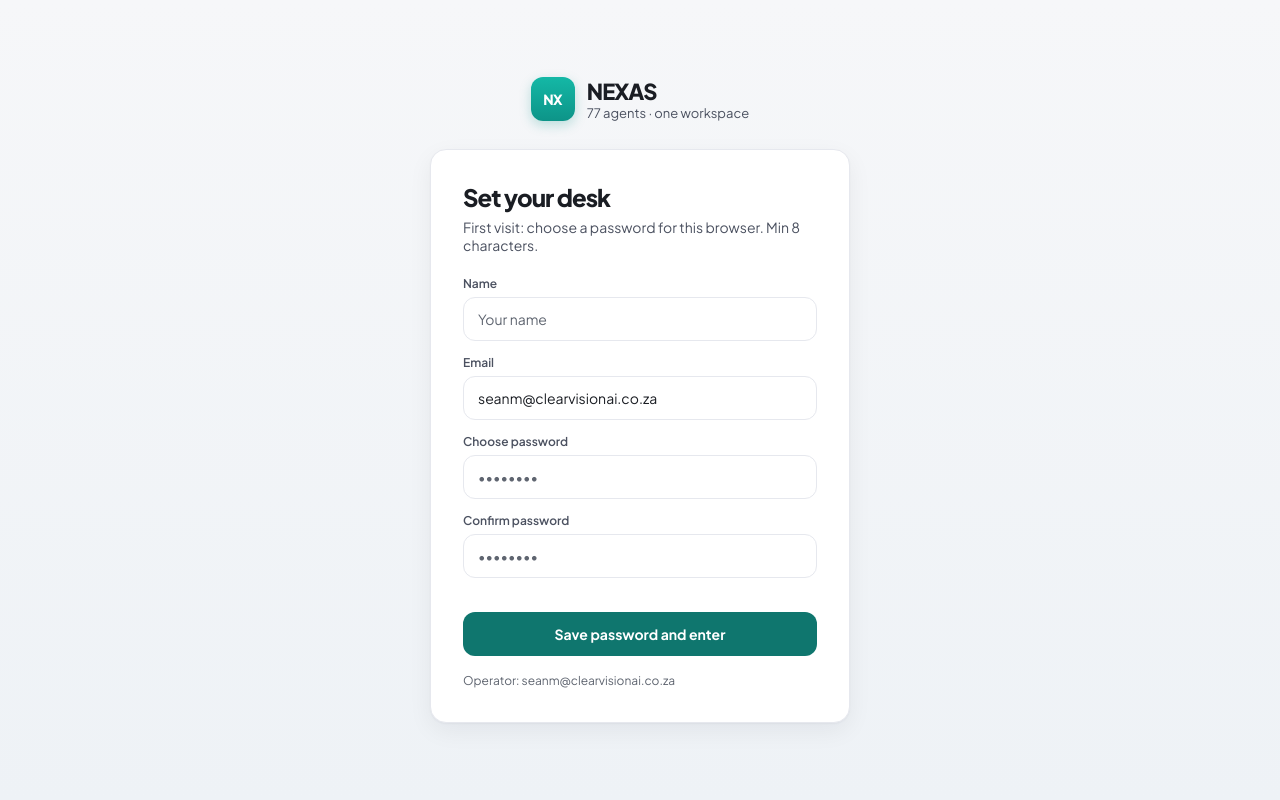
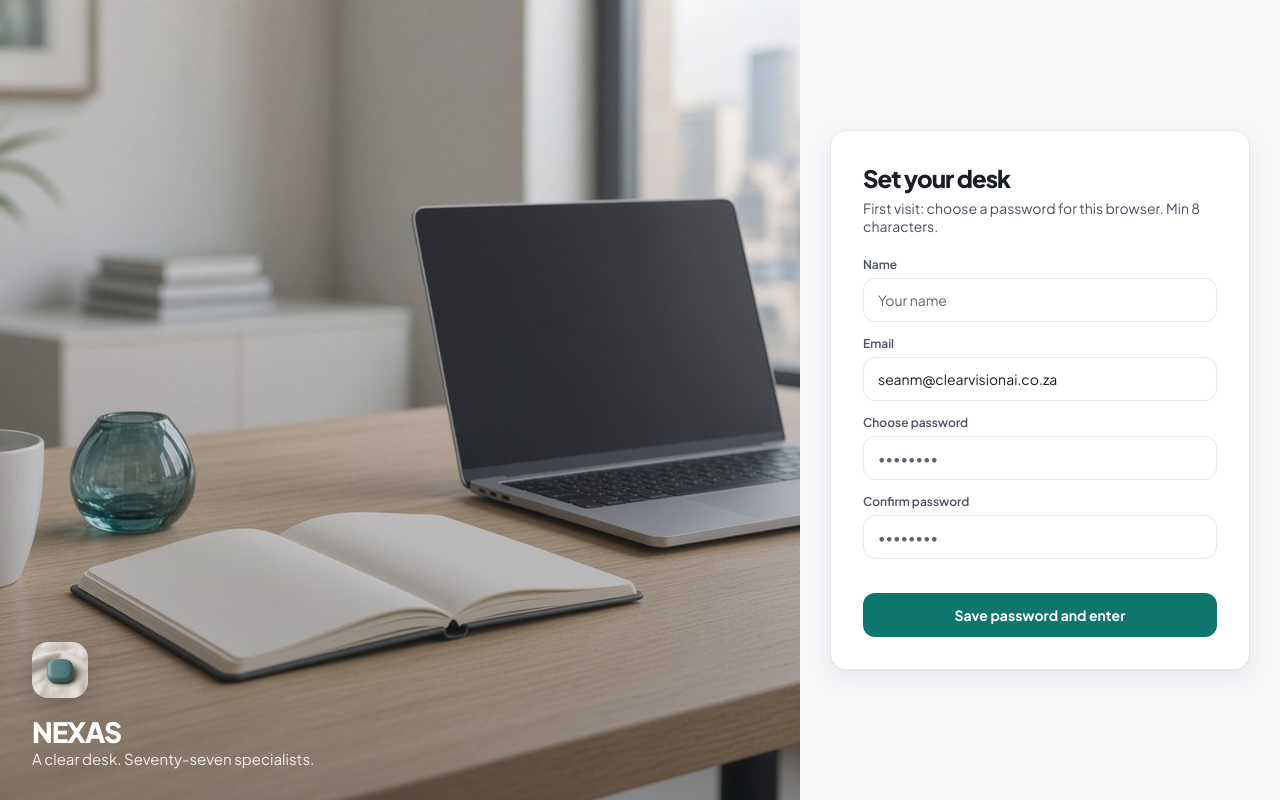
Before and after one commit to seanie84/seanie84.github.io, a React (Vite) app: page /login in a window 1280 px wide. Built offline with nearby package versions, Linux system fonts and the light colour scheme.

Commit message:
ui: realistic login finish

```diff
--- a/src/pages/Login.tsx
+++ b/src/pages/Login.tsx
@@ -28,20 +28,26 @@ export default function Login() {
   return (
     <div style={{
       minHeight: '100vh',
-      display: 'flex',
-      alignItems: 'center',
-      justifyContent: 'center',
-      padding: 24,
-      background: 'linear-gradient(180deg, #f6f7f9 0%, #eef2f6 100%)',
+      display: 'grid',
+      gridTemplateColumns: 'minmax(0, 1.1fr) minmax(320px, 480px)',
+      background: '#f6f7f9',
     }}>
-      <div style={{ width: '100%', maxWidth: 420 }}>
-        <div style={{ display: 'flex', alignItems: 'center', gap: 12, marginBottom: 28, justifyContent: 'center' }}>
-          <div className="nexa-mark" aria-hidden="true" style={{ width: 44, height: 44, fontSize: 14 }}>NX</div>
-          <div>
-            <div style={{ fontWeight: 800, fontSize: 22, letterSpacing: '-0.04em', color: 'var(--ink)' }}>NEXAS</div>
-            <div style={{ fontSize: 13, color: 'var(--ink-2)' }}>77 agents · one workspace</div>
+      <div className="login-rail" style={{
+        position: 'relative', overflow: 'hidden', minHeight: 320,
+        background: `url(/finish/desk.jpg) center/cover no-repeat`,
+      }}>
+        <div style={{
+          position: 'absolute', inset: 0,
+          background: 'linear-gradient(180deg, rgba(246,247,249,.1) 0%, rgba(26,29,35,.35) 100%)',
+        }} />
+        <div style={{ position: 'absolute', left: 32, bottom: 32, color: '#fff', maxWidth: 420 }}>
+          <img src="/finish/mark.jpg" alt="" width={56} height={56} style={{ borderRadius: 16, objectFit: 'cover', marginBottom: 12, boxShadow: '0 8px 24px rgba(0,0,0,.2)' }} />
+          <div style={{ fontWeight: 800, fontSize: 28, letterSpacing: '-0.04em' }}>NEXAS</div>
+          <div style={{ fontSize: 15, opacity: 0.9 }}>A clear desk. Seventy-seven specialists.</div>
         </div>
       </div>
+      <div style={{ display: 'flex', alignItems: 'center', justifyContent: 'center', padding: 24 }}>
+        <div style={{ width: '100%', maxWidth: 420 }}>
           <div className="glass" style={{ padding: 32 }}>
             <h1 style={{ fontSize: 24, fontWeight: 800, letterSpacing: '-0.04em', marginBottom: 6, color: 'var(--ink)' }}>
               {hasPassword ? 'Welcome back' : 'Set your desk'}
@@ -58,7 +64,7 @@ export default function Login() {
               {!hasPassword && (
                 <Field label="Confirm password" type="password" value={confirm} onChange={setConfirm} autoComplete="new-password" placeholder="••••••••" />
               )}
-            <div id="login-error" role="alert" aria-live="assertive" style={{ minHeight: error ? 'auto' : 0 }}>
+              <div id="login-error" role="alert" aria-live="assertive">
                 {error && (
                   <p style={{ fontSize: 13, color: 'var(--danger)', padding: '10px 12px', background: 'rgba(190,18,60,.06)', borderRadius: 10 }}>{error}</p>
                 )}
@@ -68,9 +74,7 @@ export default function Login() {
                 background: 'var(--cyan)', color: '#ffffff', fontWeight: 700, fontSize: 14, cursor: 'pointer',
               }}>{busy ? 'Please wait…' : hasPassword ? 'Sign in' : 'Save password and enter'}</button>
             </form>
-          <p style={{ marginTop: 16, fontSize: 12, color: 'var(--ink-3)', lineHeight: 1.5 }}>
-            Operator: {OPERATOR_EMAIL}
-          </p>
+          </div>
         </div>
       </div>
     </div>
```
Lines whose indentation alone changed are shown as unchanged.
